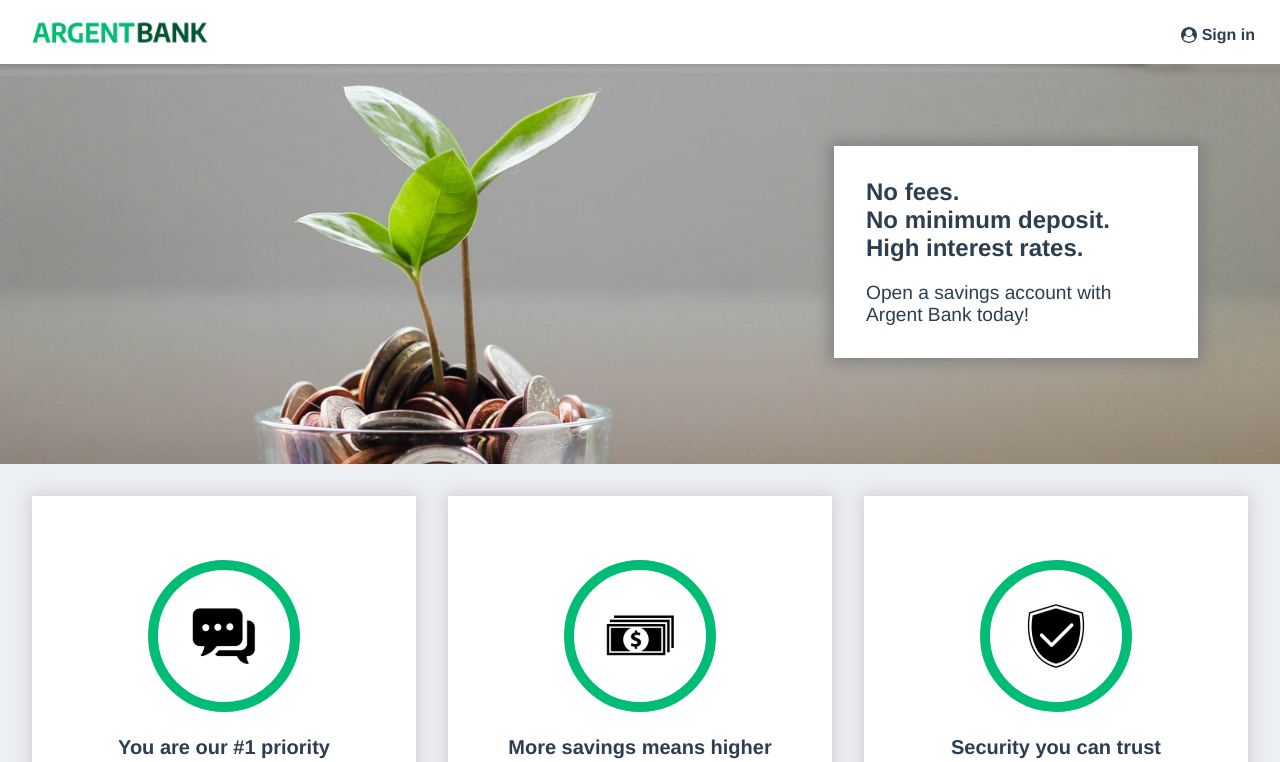
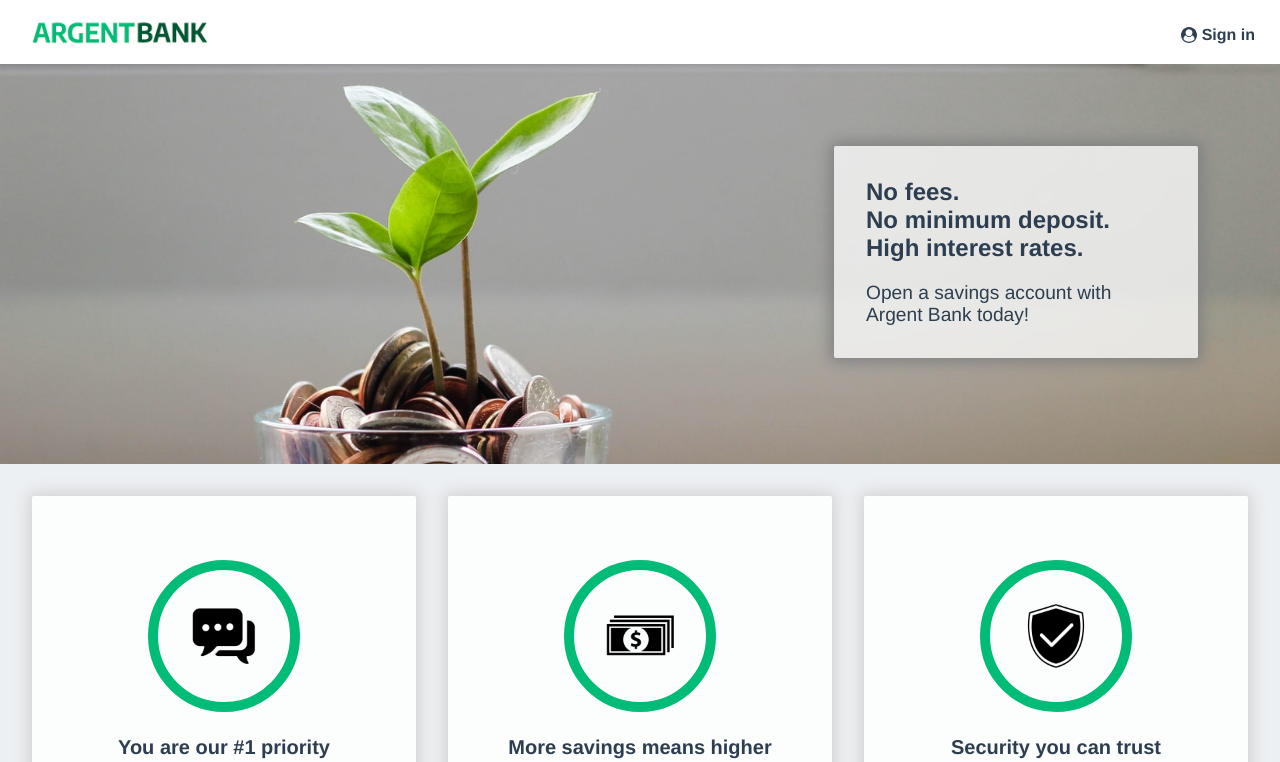
Before and after one commit to alexandre-jung/ArgentBank, a React (Vite) app: page / in a window 1280 px wide. Shown: the top 762 px of the page. Built offline with nearby package versions, Linux system fonts and the light colour scheme; no server answers.

Commit message:
:lipstick: improve look & feel
the hero and feature section elements looked a bit rough.

- add a tiny border radius.
- replace white backgrounds with slightly transparent color.

```diff
--- a/src/components/Features/styles.module.scss
+++ b/src/components/Features/styles.module.scss
@@ -14,6 +14,8 @@
   background-color: white;
   margin: 2rem;
   box-shadow: 0 0 15px 4px lightgray;
+  background-color: rgba(255, 255, 255, 0.85);
+  border-radius: 2px;
 
   & + .Item {
     margin-left: 0;
--- a/src/components/Hero/styles.module.scss
+++ b/src/components/Hero/styles.module.scss
@@ -14,10 +14,12 @@
   top: 50px;
   right: 50px;
   width: 300px;
-  background-color: white;
   padding: 2rem;
   margin: 2rem;
   box-shadow: 0 0 15px 4px gray;
+  background-color: rgba(255, 255, 255, 0.75);
+  backdrop-filter: blur(5px);
+  border-radius: 2px;
 
   @media screen and (max-width: 920px) {
     position: relative;
@@ -26,6 +28,7 @@
     margin: 0 auto;
     width: 200px;
   }
+
 }
 
 .Subtitle {
--- a/src/components/LoginForm/styles.module.scss
+++ b/src/components/LoginForm/styles.module.scss
@@ -6,6 +6,8 @@
   padding: 2rem;
   text-align: center;
   background-color: white;
+  border-radius: 2px;
+  background-color: rgba(255, 255, 255, 0.75);
 
   [type=submit] {
     display: block;
@@ -18,6 +20,7 @@
     background-color: #00bc77;
     color: #fff;
     cursor: pointer;
+    border-radius: 2px;
   }
 }
 
```
